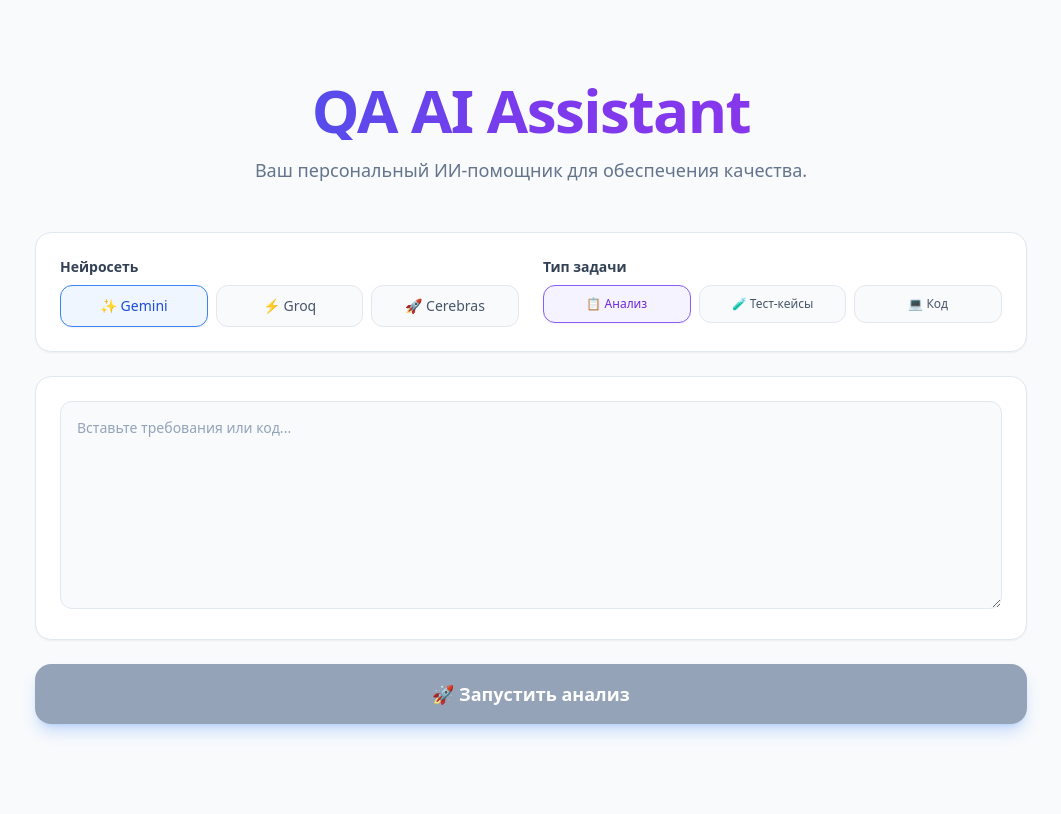
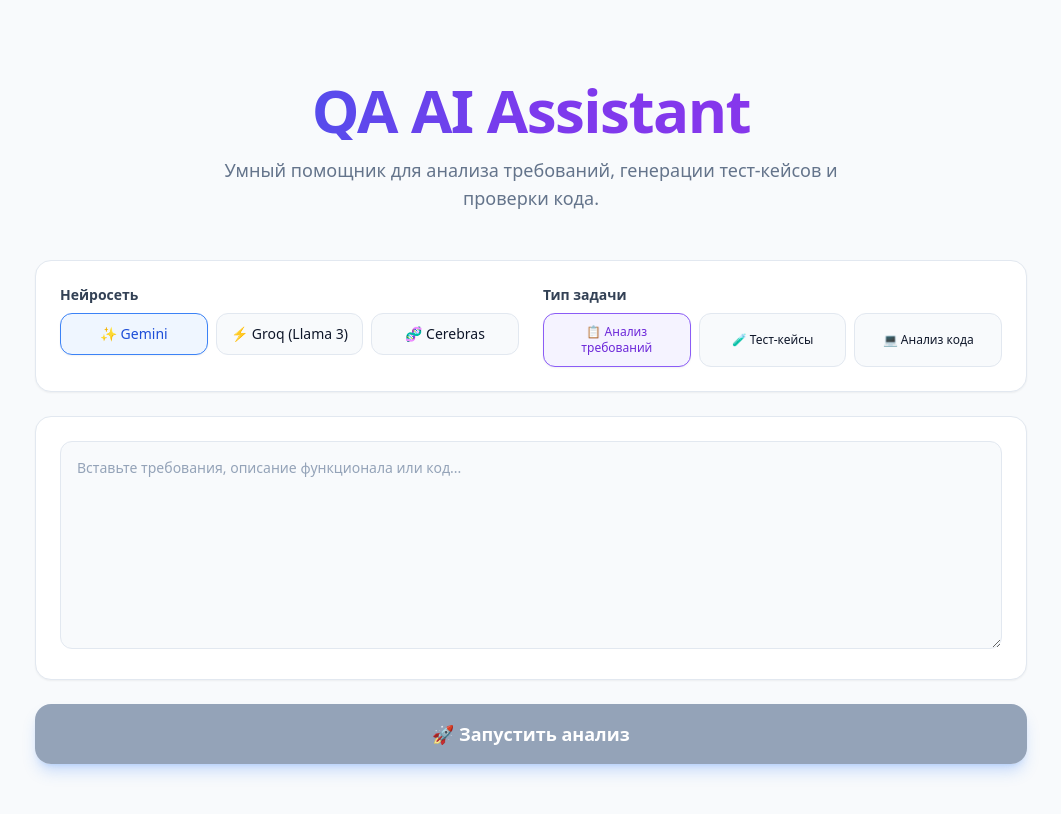
Before and after one commit to AlexeySaraev/QASite, a Next.js app: page / in a window 1280 px wide. Shown: the top 814 px of the page, without its empty margins (109-1170 px from the left). Built offline with nearby package versions, Linux system fonts and the light colour scheme.

Commit message:
Update page.tsx

```diff
--- a/app/page.tsx
+++ b/app/page.tsx
@@ -2,11 +2,14 @@
 
 import { useState } from "react";
 
+type ModelType = "gemini" | "groq" | "cerebras";
+type TaskType = "requirements" | "testcases" | "code";
+
 export default function Home() {
   const [input, setInput] = useState("");
   const [result, setResult] = useState("");
-  const [model, setModel] = useState("gemini");
-  const [taskType, setTaskType] = useState("requirements");
+  const [model, setModel] = useState<ModelType>("gemini");
+  const [taskType, setTaskType] = useState<TaskType>("requirements");
   const [loading, setLoading] = useState(false);
 
   const handleAnalyze = async () => {
@@ -37,70 +40,112 @@ export default function Home() {
 
   return (
     <main className="max-w-5xl mx-auto px-4 py-12 sm:py-20">
+      {/* Заголовок */}
       <div className="text-center mb-12">
         <h1 className="text-5xl sm:text-6xl font-extrabold tracking-tight mb-4 bg-gradient-to-r from-blue-600 via-violet-600 to-purple-600 text-transparent bg-clip-text">
           QA AI Assistant
         </h1>
         <p className="text-lg text-slate-500 max-w-2xl mx-auto">
-          Ваш персональный ИИ-помощник для обеспечения качества.
+          Умный помощник для анализа требований, генерации тест-кейсов и проверки кода.
         </p>
       </div>
 
+      {/* Панель выбора модели и типа задачи */}
       <div className="bg-white rounded-2xl shadow-sm border border-slate-200 p-6 mb-6">
         <div className="grid grid-cols-1 md:grid-cols-2 gap-6">
+          {/* Выбор модели */}
           <div>
-            <label className="block text-sm font-semibold text-slate-700 mb-2">Нейросеть</label>
+            <label className="block text-sm font-semibold text-slate-700 mb-2">
+              Нейросеть
+            </label>
             <div className="flex gap-2">
-              {["gemini", "groq", "deepseek"].map((m) => (
               <button
-                  key={m}
-                  onClick={() => setModel(m)}
+                onClick={() => setModel("gemini")}
                 className={`flex-1 py-2.5 px-3 rounded-xl text-sm font-medium transition-all border ${
-                    model === m
+                  model === "gemini"
                     ? "bg-blue-50 border-blue-500 text-blue-700 shadow-sm"
                     : "bg-slate-50 border-slate-200 text-slate-600 hover:bg-slate-100"
                 }`}
               >
-                  {m === "gemini" ? "✨ Gemini" : m === "groq" ? "⚡ Groq" : "🚀 Cerebras"}
+                ✨ Gemini
               </button>
-              ))}
+
+              <button
+                onClick={() => setModel("groq")}
+                className={`flex-1 py-2.5 px-3 rounded-xl text-sm font-medium transition-all border ${
+                  model === "groq"
+                    ? "bg-blue-50 border-blue-500 text-blue-700 shadow-sm"
+                    : "bg-slate-50 border-slate-200 text-сlate-600 hover:bg-сlate-100"
+                }`}
+              >
+                ⚡ Groq (Llama 3)
+              </button>
+
+              <button
+                onClick={() => setModel("cerebras")}
+                className={`flex-1 py-2.5 px-3 rounded-xl text-sm font-medium transition-all border ${
+                  model === "cerebras"
+                    ? "bg-blue-50 border-blue-500 text-blue-700 shadow-sm"
+                    : "bg-slate-50 border-slate-200 text-сlate-600 hover:bg-сlate-100"
+                }`}
+              >
+                🧬 Cerebras
+              </button>
             </div>
           </div>
 
+          {/* Тип задачи */}
           <div>
-            <label className="block text-sm font-semibold text-slate-700 mb-2">Тип задачи</label>
+            <label className="block text-sm font-semibold text-slate-700 mb-2">
+              Тип задачи
+            </label>
             <div className="flex gap-2">
-              {[
-                { id: "requirements", label: "📋 Анализ" },
-                { id: "testcases", label: "🧪 Тест-кейсы" },
-                { id: "code", label: "💻 Код" },
-              ].map((tab) => (
               <button
-                  key={tab.id}
-                  onClick={() => setTaskType(tab.id)}
+                onClick={() => setTaskType("requirements")}
                 className={`flex-1 py-2.5 px-2 rounded-xl text-xs font-medium transition-all border ${
-                    taskType === tab.id
+                  taskType === "requirements"
                     ? "bg-violet-50 border-violet-500 text-violet-700 shadow-sm"
-                      : "bg-slate-50 border-slate-200 text-slate-600 hover:bg-slate-100"
+                    : "bg-slate-50 border-slate-200 text-сlate-600 hover:bg-сlate-100"
                 }`}
               >
-                  {tab.label}
+                📋 Анализ требований
               </button>
-              ))}
+              <button
+                onClick={() => setTaskType("testcases")}
+                className={`flex-1 py-2.5 px-2 rounded-xl text-xs font-medium transition-all border ${
+                  taskType === "testcases"
+                    ? "bg-violet-50 border-violet-500 text-violet-700 shadow-sm"
+                    : "bg-slate-50 border-slate-200 text-сlate-600 hover:bg-сlate-100"
+                }`}
+              >
+                🧪 Тест-кейсы
+              </button>
+              <button
+                onClick={() => setTaskType("code")}
+                className={`flex-1 py-2.5 px-2 rounded-xl text-xs font-medium transition-all border ${
+                  taskType === "code"
+                    ? "bg-violet-50 border-violet-500 text-violet-700 shadow-sm"
+                    : "bg-slate-50 border-slate-200 text-сlate-600 hover:bg-сlate-100"
+                }`}
+              >
+                💻 Анализ кода
+              </button>
             </div>
           </div>
         </div>
       </div>
 
+      {/* Ввод текста */}
       <div className="bg-white rounded-2xl shadow-sm border border-slate-200 p-6 mb-6">
         <textarea
-          placeholder="Вставьте требования или код..."
+          placeholder="Вставьте требования, описание функционала или код..."
           className="w-full h-52 p-4 bg-slate-50 border border-slate-200 rounded-xl focus:outline-none focus:ring-2 focus:ring-blue-500 focus:bg-white transition-all resize-y text-sm text-slate-800 placeholder:text-slate-400"
           value={input}
           onChange={(e) => setInput(e.target.value)}
         />
       </div>
 
+      {/* Кнопка запуска */}
       <button
         onClick={handleAnalyze}
         disabled={loading || !input.trim()}
@@ -109,6 +154,7 @@ export default function Home() {
         {loading ? "Анализирую..." : "🚀 Запустить анализ"}
       </button>
 
+      {/* Результат */}
       {result && (
         <div className="mt-8 bg-white rounded-2xl shadow-sm border border-slate-200 p-6 min-h-[150px] whitespace-pre-wrap font-mono text-sm text-slate-800 leading-relaxed">
           {result}
```
Lines whose indentation alone changed are shown as unchanged.
